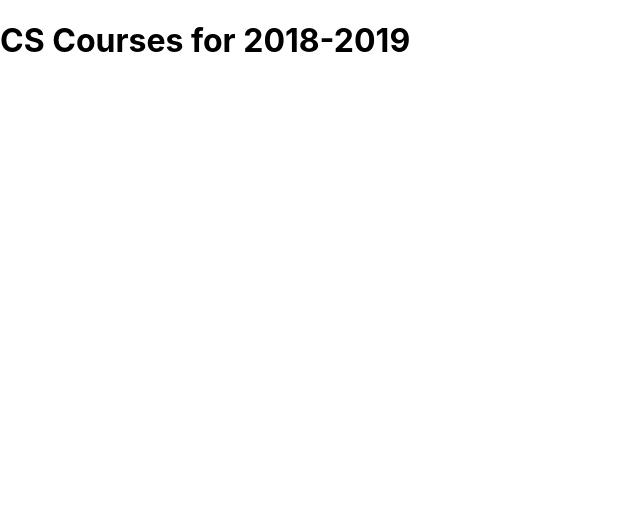
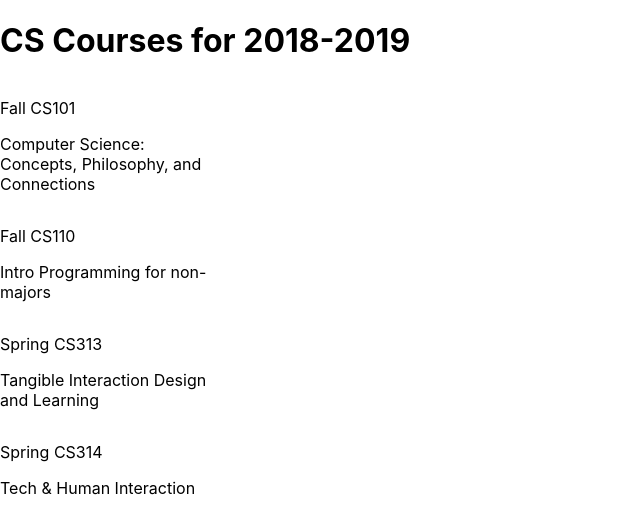
Before and after one commit to samdev23/nu_courseapp, a React (Vite) app: page / in a window 1280 px wide. Shown: the top 532 px of the page, without its empty margins (0-640 px from the left). Built offline with nearby package versions, Linux system fonts and the light colour scheme.

Commit message:
Third Commit

```diff
--- a/package.json
+++ b/package.json
@@ -9,6 +9,7 @@
     "test": "vitest"
   },
   "dependencies": {
+    "plugins": "^0.4.2",
     "react": "^18.2.0",
     "react-dom": "^18.2.0"
   },
--- a/src/App.css
+++ b/src/App.css
@@ -1,3 +1,9 @@
+.card-list {
+  display: grid;
+  grid-template-columns: repeat(auto-fill, 14rem);
+}
+
+/*---------------------------------------------------------------*/
 .App {
   text-align: center;
 }
--- a/src/App.jsx
+++ b/src/App.jsx
@@ -1,3 +1,8 @@
+import { Banner } from './components/Banner.jsx';
+import { CourseList } from './components/CourseList.jsx';
+import { useState } from 'react';
+import './App.css';
+
 const schedule = {
   "title": "CS Courses for 2018-2019",
   "courses": {
@@ -30,13 +35,21 @@ const schedule = {
 
 
 const App = () => {
+
   return (
-    <h1> {schedule.title} </h1>
 
-  );
+    <div className='container'>
+      <Banner title = {schedule.title}/>
+
+      { Object.entries(schedule.courses).map(([id, course]) => <CourseList key={id} course={course} />) }
+    </div>
+
+  )
 };
 
+
 export default App;
+
 /*
 
 import { useState } from 'react';
--- a/src/components/Banner.jsx
+++ b/src/components/Banner.jsx
@@ -0,0 +1,3 @@
+export const Banner = ({title}) => (
+        <h1>{title}</h1>
+);
--- a/src/components/CourseList.jsx
+++ b/src/components/CourseList.jsx
@@ -0,0 +1,8 @@
+export const CourseList = ({course}) => (
+    <div className ="card-list">
+        <div>
+            <p>{course.term} CS{course.number}</p>
+            <p>{course.title}</p>
+        </div>
+    </div>
+);
```
Also changed, not shown: 1 other file (tests, documents, lock files or other folders).
